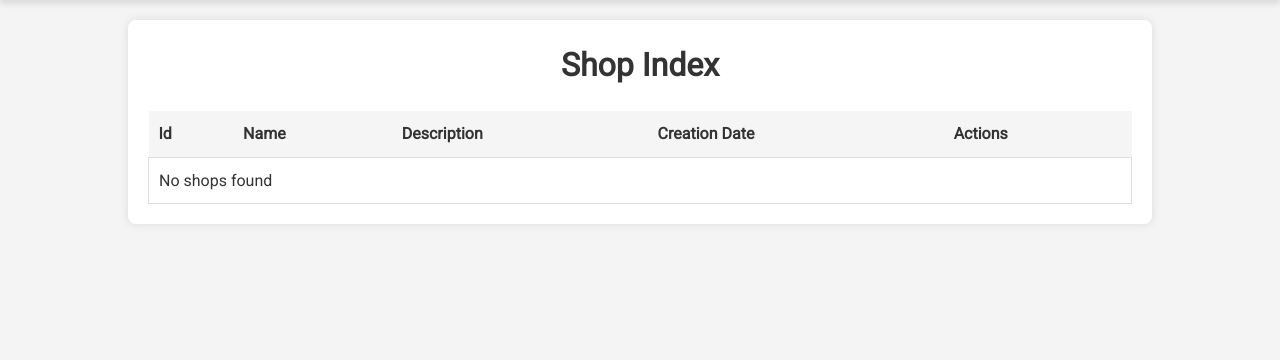
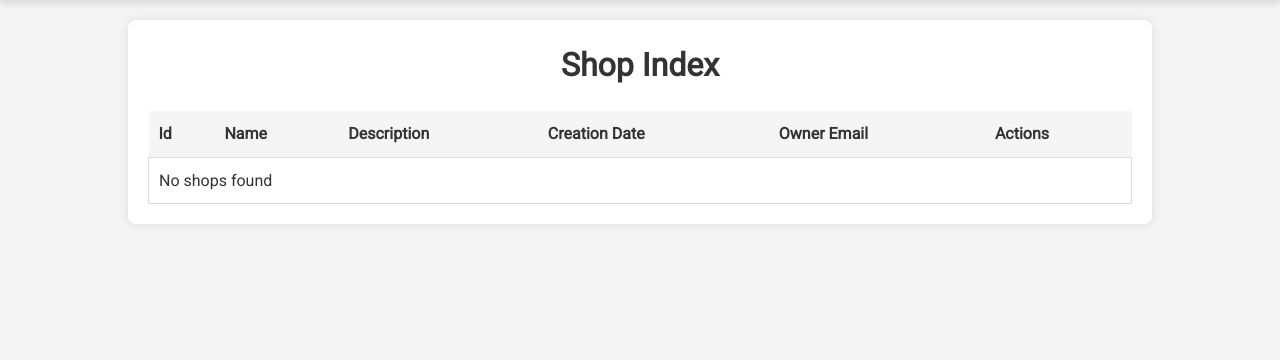
Before and after one commit to AdamBassoumi/Symfony_Project, a Symfony app: template templates/shop/index.html.twig in a window 1280 px wide. Shown: the part 60-420 px from the top of the page. Run offline with Twig, Linux system fonts and the light colour scheme; the template is opened without the code that fills it, so the values that code supplies are empty; some libraries are stand-ins or nearby versions.

Commit message:
Added The owner email to the Shop Index page

```diff
--- a/templates/shop/index.html.twig
+++ b/templates/shop/index.html.twig
@@ -17,6 +17,7 @@
                     <th>Name</th>
                     <th>Description</th>
                     <th>Creation Date</th>
+                    <th>Owner Email</th>
                     <th>Actions</th>
                 </tr>
             </thead>
@@ -27,6 +28,7 @@
                     <td>{{ shop.nom }}</td>
                     <td>{{ shop.description }}</td>
                     <td>{{ shop.dateCreation|date('Y-m-d') }}</td>
+                    <td>{{ shop.utilisateur.email }}</td> <!-- Display owner's email -->
                     <td>
                         <a class="shop-view-link" href="{{ path('shop_show', {'shopId': shop.id}) }}">
                             <i class="fas fa-eye"></i> Visit Shop
@@ -38,7 +40,7 @@
                 </tr>
             {% else %}
                 <tr class="shop-row">
-                    <td colspan="5">No shops found</td>
+                    <td colspan="6">No shops found</td> <!-- Adjusted colspan to 6 for the new email column -->
                 </tr>
             {% endfor %}
             </tbody>
```
